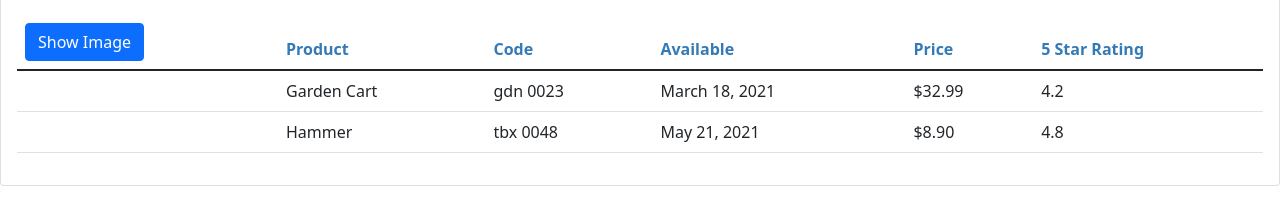
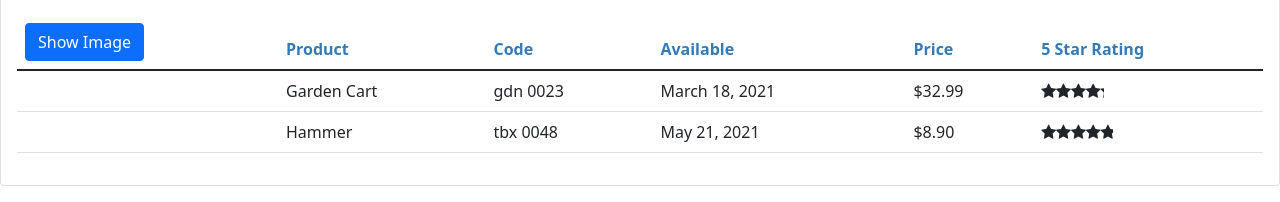
Before and after one commit to habiburrahman-mu/product-management-angular, an Angular app: page /products in a window 1280 px wide. Shown: the part 181-383 px from the top of the page. Built offline with nearby package versions, Linux system fonts and the light colour scheme.

Commit message:
star component update

```diff
--- a/src/app/app.module.ts
+++ b/src/app/app.module.ts
@@ -6,12 +6,14 @@
 import {ProductListComponent} from "./products/product-list.component";
 import {CommonModule} from "@angular/common";
 import {ConvertToSpacesPipe} from "./shared/convert-to-spaces.pipe";
+import {StarComponent} from "./shared/star.component";
 
 @NgModule({
 	declarations: [
 		AppComponent,
 		ProductListComponent,
-		ConvertToSpacesPipe
+		ConvertToSpacesPipe,
+		StarComponent
 	],
 	imports: [
 		BrowserModule,
--- a/src/app/products/product-list.component.html
+++ b/src/app/products/product-list.component.html
@@ -49,7 +49,7 @@
 					<td>{{ product.productCode | lowercase | convertToSpaces: '-'}}</td>
 					<td>{{ product.releaseDate }}</td>
 					<td>{{ product.price | currency: 'USD': 'symbol': '1.2-2' }}</td>
-					<td>{{ product.starRating }}</td>
+					<td><pm-star [rating]="product.starRating"></pm-star></td>
 				</tr>
 				</tbody>
 			</table>
--- a/src/app/shared/star.component.html
+++ b/src/app/shared/star.component.html
@@ -1,6 +1,8 @@
 <div class="crop"
      [style.width.px]="cropWidth"
-     [title]="rating">
+     [title]="rating"
+	 (click)="onClick()"
+>
   <div style="width: 75px">
     <span class="fa fa-star"></span>
     <span class="fa fa-star"></span>
--- /dev/null
+++ b/src/app/shared/star.component.ts
@@ -0,0 +1,20 @@
+import {Component, Input, OnChanges} from "@angular/core";
+
+@Component({
+	selector: 'pm-star',
+	templateUrl: './star.component.html',
+	styleUrls: ['./star.component.css']
+})
+
+export class StarComponent implements OnChanges {
+	@Input() rating: number = 0;
+	cropWidth: number = 75;
+
+	onClick(): void {
+		console.log(`The rating ${this.rating} was clicked`);
+	}
+
+	ngOnChanges(): void {
+		this.cropWidth = this.rating * 75 / 5;
+	}
+}
```
